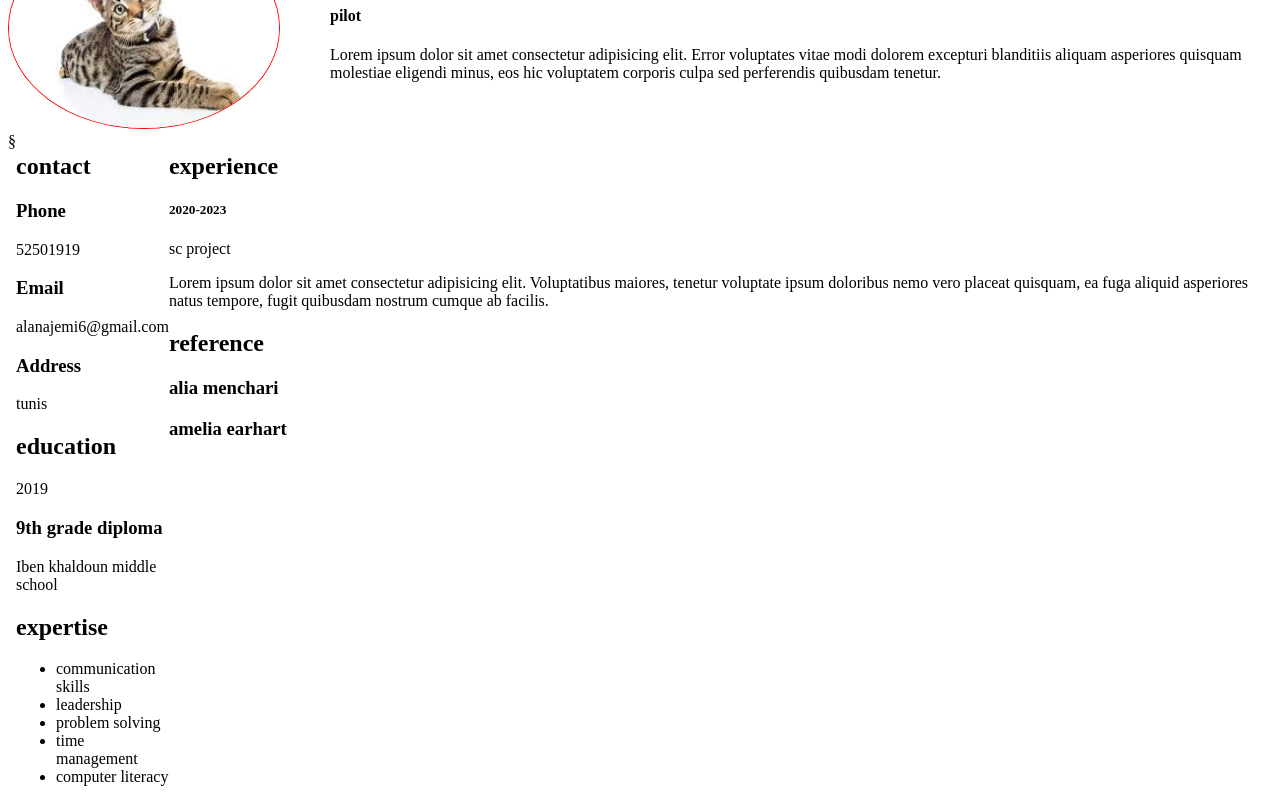
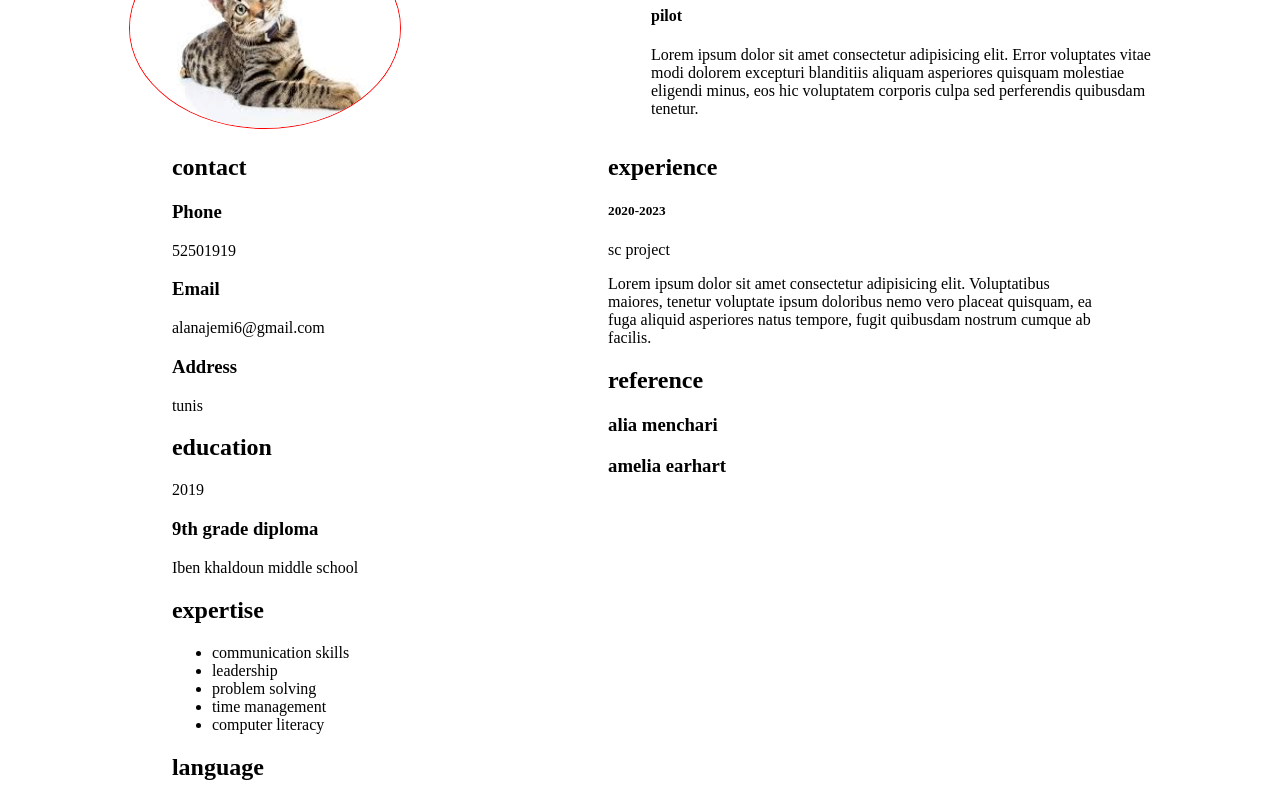
Before and after one commit to Rouajemi/roa, a plain HTML site: page index.html in a window 1280 px wide. Shown: the part 81-878 px from the top of the page. Drawn offline with Linux system fonts and the light colour scheme.

Commit message:
center content

```diff
--- a/demention.css
+++ b/demention.css
@@ -0,0 +1,3 @@
+.max{
+    max-width: 500px;
+}
--- a/index.html
+++ b/index.html
@@ -14,21 +14,21 @@
   </head>
   <body>
     <div class="container">
-      <div class="d-flex top gap-5">
-        <div class="img">
+      <div class="d-flex top gap-5 justify-content-center">
+        <div class="img d-flex ">
           <img src="./assets/kitty.jpeg" alt="kitty pic" loading="lazy"
           width="270"
           height="200"
-          style="border-radius:  50%;border: 1px solid red">
+          style="border-radius:  50%;border: 1px solid red;">
         </div>
-        <div >
+        <div class="max">
           <h1 style="color: red;">Roaa_Jami</h1>
           <h4>pilot</h4>
           <p>Lorem ipsum dolor sit amet consectetur adipisicing elit. Error voluptates vitae modi dolorem excepturi blanditiis aliquam asperiores quisquam molestiae eligendi minus, eos hic voluptatem corporis culpa sed perferendis quibusdam tenetur.</p>
         </div>
       </div>
-      <div class="bottom d-flex">§
-        <div class="left ">
+      <div class="bottom d-flex justify-content-center gap-5">
+        <div class="left">
           <div class="contact">
             <h2>contact</h2>
             <div class="Phone">
@@ -81,7 +81,7 @@
             <div class="ex1">
               <h5>2020-2023</h5>
               <p>sc project</p>
-              <p>Lorem ipsum dolor sit amet consectetur adipisicing elit. Voluptatibus maiores, tenetur voluptate ipsum doloribus nemo vero placeat quisquam, ea fuga aliquid asperiores natus tempore, fugit quibusdam nostrum cumque ab facilis.</p>
+              <p class="max">Lorem ipsum dolor sit amet consectetur adipisicing elit. Voluptatibus maiores, tenetur voluptate ipsum doloribus nemo vero placeat quisquam, ea fuga aliquid asperiores natus tempore, fugit quibusdam nostrum cumque ab facilis.</p>
             </div>
           </div>
           <div class="reference">
--- a/position.css
+++ b/position.css
@@ -2,5 +2,9 @@
     display: flex;
 }
 .gap-5{
-    gap: 50px;
+    gap: 250px;
 }
+.justify-content-center{
+    justify-content: center;
+
+}
```
